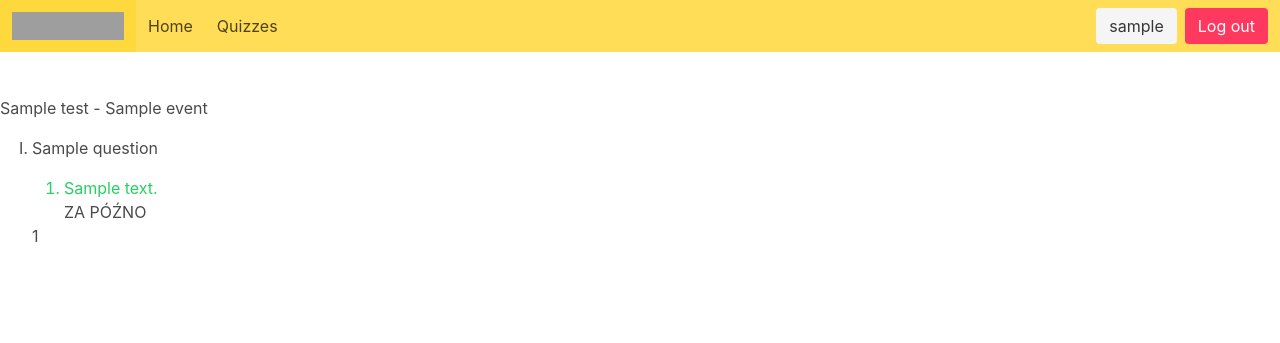
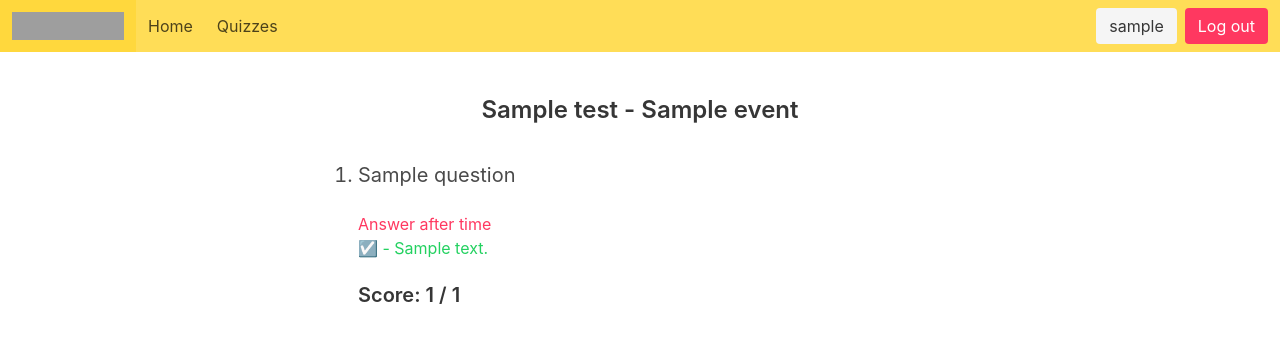
Before and after one commit to Nowidas/web-quiz, a Django app: page /quiz/1/summary in a window 1280 px wide. Shown: the top 343 px of the page. Run offline with Django 4.2, Linux system fonts and the light colour scheme; a user stored in the database is signed in; tables that the repository leaves empty hold one stand-in row (values such as "Sample post"); grey boxes are pictures that could not be loaded.

Commit message:
slightly better front

```diff
--- a/quiz/templates/quiz/summary.html
+++ b/quiz/templates/quiz/summary.html
@@ -2,49 +2,67 @@
 
 {% block head %}
 <title>SIMPLE QUIZ - Summary</title>
-{% comment %} <script src="{{ url_for('static', filename='js/jquery.min.js') }}"></script>
-<script src="{{ url_for('static', filename='js/timer.js') }}"></script>
-<script src="{{ url_for('static', filename='js/postquestion.js') }}"></script> {% endcomment %}
 {% endblock %}
 
 {% block content %}
 
-<div class="content">
 
-{{test_event.test.name}} - {{test_event.name}}
 
+
+
+
+
+<div class="columns is-mobile is-centered">
+
+    <div class="column is-half has-text-centered">
+        <h2 class="title is-4">
+            <p>{{test_event.test.name}} - {{test_event.name}}</p>
+        </h2>
+    </div>
+    </div>
+
+
+    <div class="columns is-mobile is-centered">
+
+    <div class="column is-half ">
+
+    <table class="table is-fullwidth ">
         <div class="content">
             {% regroup all_choices by question as question_list %}
-<ol type="I">
+            <ol type="1" >
                 {% for question in question_list %}
-       <li>{{ question.grouper}}
-       <ol type="1">
+                    <li class="subtitle"> {{ question.grouper}}</li>
                     {% for item in question.list %}
+                    {% if forloop.first and test_event.end_date <= item.ans_time %}
+                    <div class = 'has-text-danger' >Answer after time </div>
+                    {% endif %}
+                    <div>
                         {% if item.id in all_user_pick and item.if_correct %}
-        <li class = 'has-text-success'>{{ item.choice_text}}</li>
+                        <p class = 'has-text-success'>☑️ - {{ item.choice_text}}</p>
                         {% elif item.id in all_user_pick and not item.if_correct %}
-        <li class = 'has-text-danger' >{{ item.choice_text}}</li>
+                        <p class = 'has-text-danger' >☑️ - {{ item.choice_text}}</p>
                         {% elif item.if_correct %}
-        <li class = 'has-text-warning' >{{ item.choice_text}}</li>
+                        <p class = 'has-text-danger' >🔲 - {{ item.choice_text}}</p>
                         {% else %}
-        <li class = 'has-text-black' >{{ item.choice_text}}</li>
+                        <p class = 'has-text-black' >🔲 - {{ item.choice_text}}</p>
                         {% endif %}
-        {% if test_event.end_date <= item.ans_time %}
-        ZA PÓŹNO
-        {% endif %}
+
+                    </div>
                     {% endfor %}
+                    <div class='content'></div>
+                {% endfor %}
+                <div class="title is-5"> Score: {{quiz.score}} / {{quiz.max_score}}</div>
             </ol>
-    </li>
-    {% endfor %}
-    {{quiz.score}}
-</ol>
+    </table>
+
+
     </div>
-{% comment %} {% for q in questions %}
-<br>
-{{q}}
-{% for q in q %}
+    </div>
 
-{% endfor %}
-{% endfor %} {% endcomment %}
+
+
+
+
+
 </div>
 {% endblock %}
```
Lines whose indentation alone changed are shown as unchanged.
